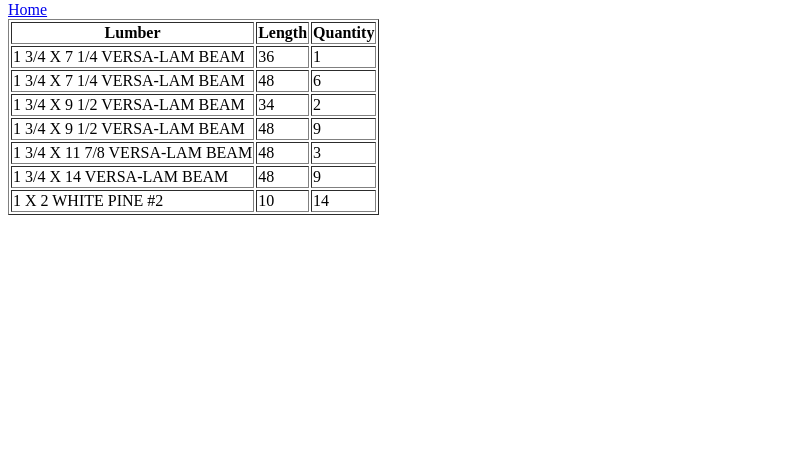
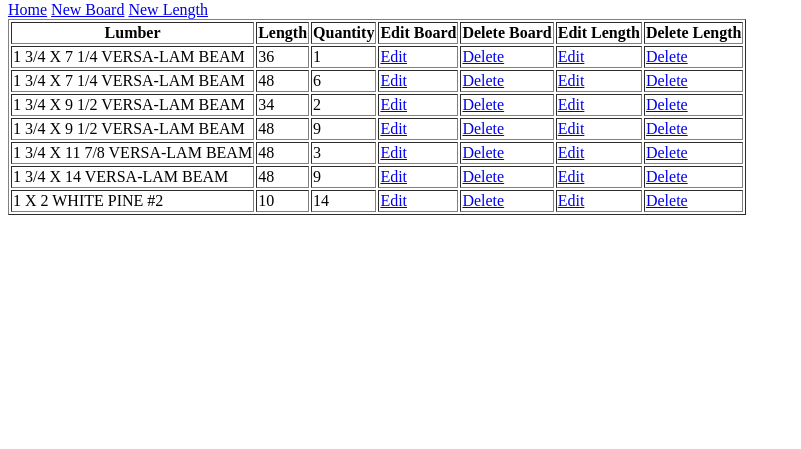
Before and after one commit to makuiken/KB-Inventory-Manager, a Django app: page /inventory/ in a window 1280 px wide. Shown: the part 151-600 px from the top of the page, without its empty margins (0-801 px from the left). Run offline with Django 4.2, Linux system fonts and the light colour scheme; data comes from the database, SQL or seed files in the repository; both versions use the stored data as it was after the commit.

Commit message:
Squash bugs, fix templates, and views, and paths

```diff
--- a/inventory/forms.py
+++ b/inventory/forms.py
@@ -4,9 +4,9 @@ from .models import Lumber, Length
 class LumberForm(forms.ModelForm):
     class Meta:
         model = Lumber
-        fields = "__all__"
+        fields = ['ref_id', 'name']
 
 class LengthForm(forms.ModelForm):
     class Meta:
         model = Length
-        fields = "__all__"
+        fields = ['ref_id', 'length', 'quantity']
--- a/inventory/models.py
+++ b/inventory/models.py
@@ -1,4 +1,5 @@
 from django.db import models
+from django.urls import reverse
 
 # Create your models here.
 class Lumber(models.Model):
@@ -7,6 +8,9 @@ class Lumber(models.Model):
 
     def __str__(self):
         return self.name
+
+    def get_absolute_url(self):
+        return reverse('home')
 
 class Length(models.Model):
     ref_id = models.ForeignKey(Lumber, on_delete=models.CASCADE)
@@ -19,14 +23,5 @@ class Length(models.Model):
     def __str__(self):
         return f"{self.ref_id}: {self.length}' - {self.quantity}"
 
-    def save(self, *args, **kwargs):
-    # Check if a record with the same ref_id and length already exists
-        existing_length = Length.objects.filter(ref_id=self.ref_id, length=self.length).first()
-
-        if existing_length:
-            # Update the quantity of the existing record
-            existing_length.quantity += self.quantity
-            existing_length.save()
-        else:
-            # Create a new record
-            super().save(*args, **kwargs)
+    def get_absolute_url(self):
+        return reverse('home')
--- a/inventory/templates/base.html
+++ b/inventory/templates/base.html
@@ -24,6 +24,8 @@
             </div>
             <nav class="navbar">
               <a class="nav-item" href="{% url 'home' %}">Home</a>
+              <a class="nav-item" href="{% url 'lumbercreate' %}">New Board</a>
+              <a class="nav-item" href="{% url 'lengthcreate' %}">New Length</a>
             </nav>
           </header>
           <main>{% block content %}{% endblock %}</main>
--- a/inventory/templates/inventory/home.html
+++ b/inventory/templates/inventory/home.html
@@ -8,6 +8,10 @@
                 <th>Lumber</th>
                 <th>Length</th>
                 <th>Quantity</th>
+                <th>Edit Board</th>
+                <th>Delete Board</th>
+                <th>Edit Length</th>
+                <th>Delete Length</th>
             </tr>
         </thead>
         <tbody>
@@ -17,6 +21,10 @@
                         <td>{{ lumber.name }}</td>
                         <td>{{ length.length }}</td>
                         <td>{{ length.quantity }}</td>
+                        <td><a href="{% url 'lumberupdate' pk=lumber.pk %}">Edit</a></td>
+                        <td><a href="{% url 'lumberdelete' pk=lumber.pk %}">Delete</a></td>
+                        <td><a href="{% url 'lengthupdate' pk=length.pk %}">Edit</a></td>
+                        <td><a href="{% url 'lengthdelete' pk=length.pk %}">Delete</a></td>
                     </tr>
                 {% endfor %}
             {% endfor %}
--- a/inventory/templates/inventory/lumber_create.html
+++ b/inventory/templates/inventory/lumber_create.html
@@ -1,10 +1,8 @@
 {% extends 'base.html' %} {% load static %} {% block content %}
 <h2>Add a New Board</h2>
 <form method="post">
-  <div>
     {% csrf_token %}
     {{ form.as_p }}
     <input type="submit" value="Submit" />
-  </div>
 </form>
 {% endblock %}
--- a/inventory/urls.py
+++ b/inventory/urls.py
@@ -3,11 +3,11 @@ from . import views
 
 urlpatterns = [
     path('', views.home, name='home'),
-    path('lumber/new', views.LumberCreate.as_view(), name='lumbercreate'),
-    path('lumber/edit', views.LumberUpdate.as_view(), name='lumberupdate'),
-    path('lumber/delete', views.LumberDelete.as_view(), name='lumberdelete'),
-    path('lengths/new', views.LengthCreate.as_view(), name='lengthcreate'),
-    path('lengths/edit', views.LengthCreate.as_view(), name='lengthcreate'),
-    path('lengths/delete', views.LengthCreate.as_view(), name='lengthdelete'),
+    path('lumber/new', views.add_lumber, name='lumbercreate'),
+    path('lumber/<str:pk>/edit', views.LumberUpdate.as_view(), name='lumberupdate'),
+    path('lumber/<str:pk>/delete', views.LumberDelete.as_view(), name='lumberdelete'),
+    path('lengths/new', views.add_length, name='lengthcreate'),
+    path('lengths/<str:pk>/edit', views.LengthUpdate.as_view(), name='lengthupdate'),
+    path('lengths/<str:pk>/delete', views.LengthDelete.as_view(), name='lengthdelete'),
 
 ]
--- a/inventory/views.py
+++ b/inventory/views.py
@@ -1,4 +1,5 @@
-from django.shortcuts import render
+from django.shortcuts import render, redirect
+from django.urls import reverse_lazy
 from .models import Lumber, Length
 from .forms import LumberForm, LengthForm
 from django.views.generic import TemplateView, ListView
@@ -11,29 +12,47 @@ def home(request):
     return render(request, 'inventory/home.html', context)
 
 #Views for CRUD operations of Lumber types
-class LumberCreate(CreateView):
-    template_name = "inventory/lumber_create.html"
-    model = Lumber
-    form_class = LumberForm
+def add_lumber(request):
+    if request.method == 'POST':
+        form = LumberForm(request.POST)
+        if form.is_valid():
+            form.save()
+            return redirect('home')
+    else:
+        form = LumberForm()
+    return render(request, 'inventory/lumber_create.html', {'form': form})
+
 class LumberUpdate(UpdateView):
     template_name = "inventory/lumber_update.html"
     model = Lumber
     form_class = LumberForm
+    success_url = reverse_lazy('home')
+
 class LumberDelete(DeleteView):
     template_name = "inventory/lumber_delete.html"
     model = Lumber
     form_class = LumberForm
+    success_url = reverse_lazy('home')
 
 #Views for CRUD operations of the lengths
-class LengthCreate(CreateView):
-    template_name = "inventory/length_create.html"
-    model = Length
-    form_class = LengthForm
+def add_length(request):
+    if request.method == 'POST':
+        form = LengthForm(request.POST)
+        if form.is_valid():
+            form.save()
+            return redirect('home')
+    else:
+        form = LengthForm()
+    return render(request, 'inventory/length_create.html', {'form': form})
+
 class LengthUpdate(UpdateView):
     template_name = "inventory/length_update.html"
     model = Length
     form_class = LengthForm
+    success_url = reverse_lazy('home')
+
 class LengthDelete(DeleteView):
     template_name = "inventory/length_delete.html"
     model = Length
     form_class = LengthForm
+    success_url = reverse_lazy('home')
--- a/inventory_app/settings.py
+++ b/inventory_app/settings.py
@@ -37,7 +37,7 @@ INSTALLED_APPS = [
     'django.contrib.sessions',
     'django.contrib.messages',
     'django.contrib.staticfiles',
-    'inventory'
+    'inventory',
 ]
 
 MIDDLEWARE = [
```
Also changed, not shown: inventory/templates/inventory/length_create.html (+7 -4 lines), db.sqlite3, inventory/migrations/0002_alter_length_unique_together.py (added).
